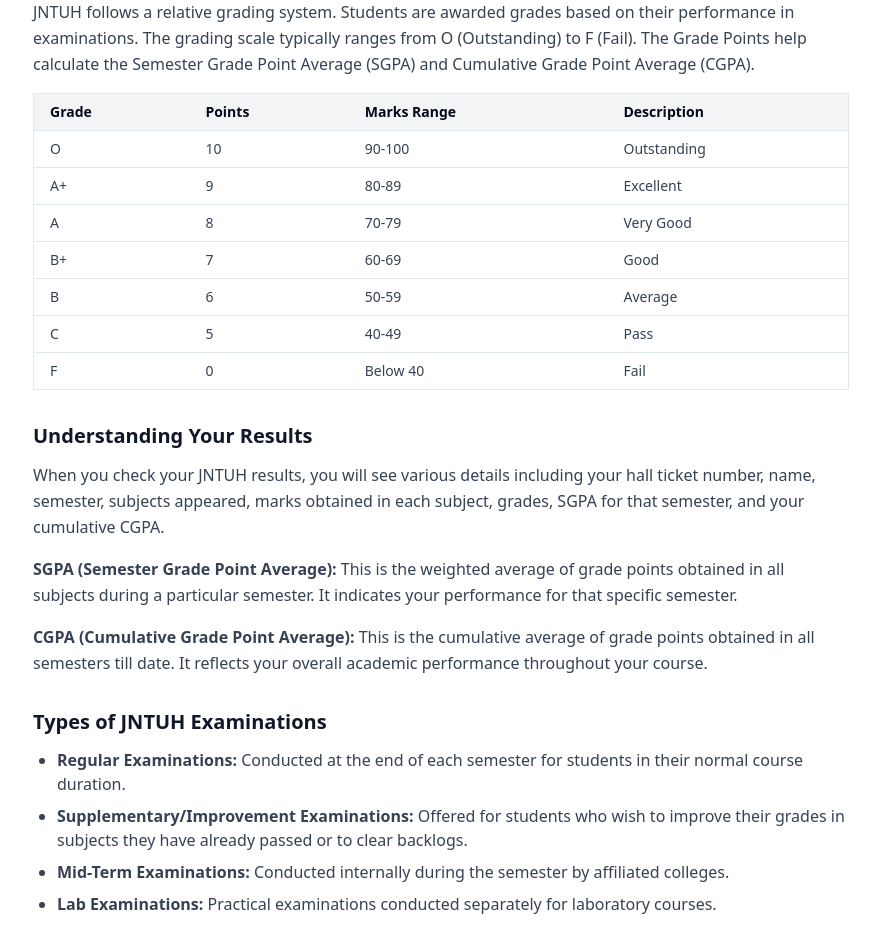
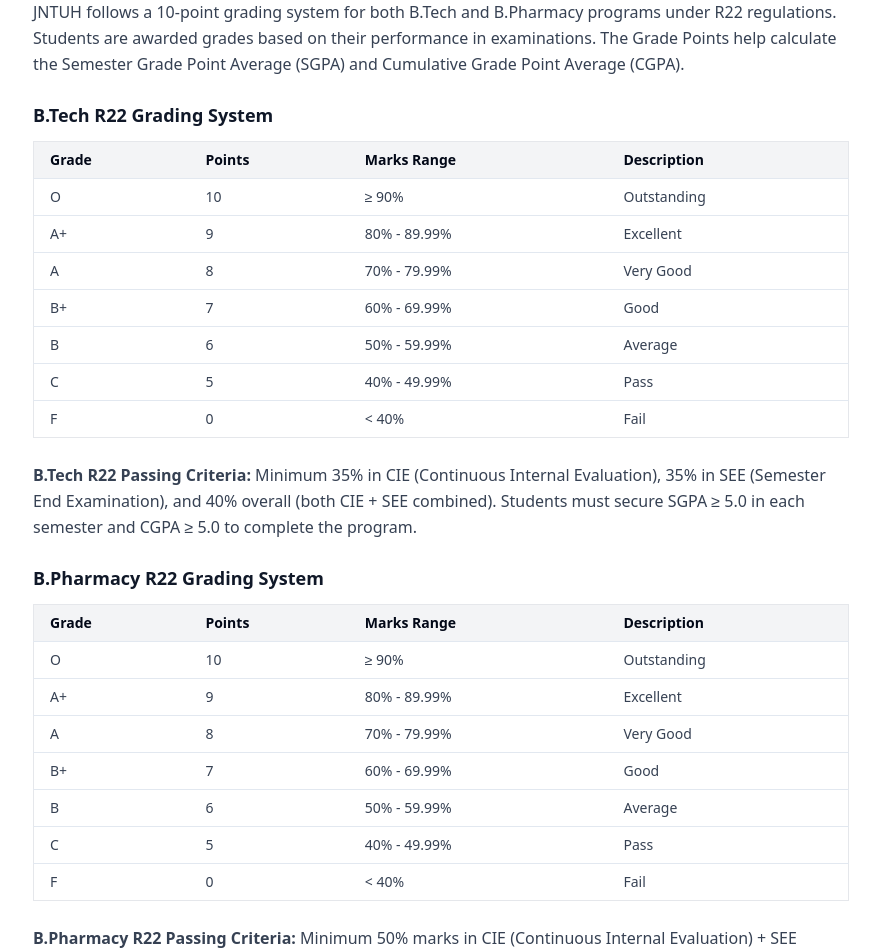
Before and after one commit to Hemant2059/jntuhresult, a Next.js app: page /about in a window 1280 px wide. Shown: the part 760-1712 px from the top of the page, without its empty margins (199-1079 px from the left). Built offline with nearby package versions, Linux system fonts and the light colour scheme.

Commit message:
docs: add separate B.Tech and B.Pharmacy R22 grading tables

```diff
--- a/app/about/page.tsx
+++ b/app/about/page.tsx
@@ -47,15 +47,19 @@ export default function AboutPage() {
         </p>
 
         <h2 className="mt-8 mb-3 text-xl font-semibold text-gray-900">
-          JNTUH Grading System
+          JNTUH Grading System (R22)
         </h2>
 
         <p className="mb-4 text-gray-700 leading-relaxed">
-          JNTUH follows a relative grading system. Students are awarded grades
-          based on their performance in examinations. The grading scale typically
-          ranges from O (Outstanding) to F (Fail). The Grade Points help calculate
-          the Semester Grade Point Average (SGPA) and Cumulative Grade Point Average (CGPA).
+          JNTUH follows a 10-point grading system for both B.Tech and B.Pharmacy
+          programs under R22 regulations. Students are awarded grades based on their
+          performance in examinations. The Grade Points help calculate the Semester
+          Grade Point Average (SGPA) and Cumulative Grade Point Average (CGPA).
         </p>
+
+        <h3 className="mt-6 mb-3 text-lg font-semibold text-gray-900">
+          B.Tech R22 Grading System
+        </h3>
 
         <div className="mb-6 overflow-x-auto">
           <table className="min-w-full border border-gray-200 text-sm">
@@ -71,48 +75,124 @@ export default function AboutPage() {
               <tr className="border-b">
                 <td className="px-4 py-2 font-medium">O</td>
                 <td className="px-4 py-2">10</td>
-                <td className="px-4 py-2">90-100</td>
+                <td className="px-4 py-2">≥ 90%</td>
                 <td className="px-4 py-2">Outstanding</td>
               </tr>
               <tr className="border-b">
                 <td className="px-4 py-2 font-medium">A+</td>
                 <td className="px-4 py-2">9</td>
-                <td className="px-4 py-2">80-89</td>
+                <td className="px-4 py-2">80% - 89.99%</td>
                 <td className="px-4 py-2">Excellent</td>
               </tr>
               <tr className="border-b">
                 <td className="px-4 py-2 font-medium">A</td>
                 <td className="px-4 py-2">8</td>
-                <td className="px-4 py-2">70-79</td>
+                <td className="px-4 py-2">70% - 79.99%</td>
                 <td className="px-4 py-2">Very Good</td>
               </tr>
               <tr className="border-b">
                 <td className="px-4 py-2 font-medium">B+</td>
                 <td className="px-4 py-2">7</td>
-                <td className="px-4 py-2">60-69</td>
+                <td className="px-4 py-2">60% - 69.99%</td>
                 <td className="px-4 py-2">Good</td>
               </tr>
               <tr className="border-b">
                 <td className="px-4 py-2 font-medium">B</td>
                 <td className="px-4 py-2">6</td>
-                <td className="px-4 py-2">50-59</td>
+                <td className="px-4 py-2">50% - 59.99%</td>
                 <td className="px-4 py-2">Average</td>
               </tr>
               <tr className="border-b">
                 <td className="px-4 py-2 font-medium">C</td>
                 <td className="px-4 py-2">5</td>
-                <td className="px-4 py-2">40-49</td>
+                <td className="px-4 py-2">40% - 49.99%</td>
                 <td className="px-4 py-2">Pass</td>
               </tr>
               <tr>
                 <td className="px-4 py-2 font-medium">F</td>
                 <td className="px-4 py-2">0</td>
-                <td className="px-4 py-2">Below 40</td>
+                <td className="px-4 py-2">&lt; 40%</td>
                 <td className="px-4 py-2">Fail</td>
               </tr>
             </tbody>
           </table>
         </div>
+
+        <p className="mb-4 text-gray-700 leading-relaxed">
+          <strong>B.Tech R22 Passing Criteria:</strong> Minimum 35% in CIE (Continuous
+          Internal Evaluation), 35% in SEE (Semester End Examination), and 40% overall
+          (both CIE + SEE combined). Students must secure SGPA ≥ 5.0 in each semester
+          and CGPA ≥ 5.0 to complete the program.
+        </p>
+
+        <h3 className="mt-6 mb-3 text-lg font-semibold text-gray-900">
+          B.Pharmacy R22 Grading System
+        </h3>
+
+        <div className="mb-6 overflow-x-auto">
+          <table className="min-w-full border border-gray-200 text-sm">
+            <thead className="bg-gray-100">
+              <tr>
+                <th className="px-4 py-2 text-left font-semibold border-b">Grade</th>
+                <th className="px-4 py-2 text-left font-semibold border-b">Points</th>
+                <th className="px-4 py-2 text-left font-semibold border-b">Marks Range</th>
+                <th className="px-4 py-2 text-left font-semibold border-b">Description</th>
+              </tr>
+            </thead>
+            <tbody className="text-gray-700">
+              <tr className="border-b">
+                <td className="px-4 py-2 font-medium">O</td>
+                <td className="px-4 py-2">10</td>
+                <td className="px-4 py-2">≥ 90%</td>
+                <td className="px-4 py-2">Outstanding</td>
+              </tr>
+              <tr className="border-b">
+                <td className="px-4 py-2 font-medium">A+</td>
+                <td className="px-4 py-2">9</td>
+                <td className="px-4 py-2">80% - 89.99%</td>
+                <td className="px-4 py-2">Excellent</td>
+              </tr>
+              <tr className="border-b">
+                <td className="px-4 py-2 font-medium">A</td>
+                <td className="px-4 py-2">8</td>
+                <td className="px-4 py-2">70% - 79.99%</td>
+                <td className="px-4 py-2">Very Good</td>
+              </tr>
+              <tr className="border-b">
+                <td className="px-4 py-2 font-medium">B+</td>
+                <td className="px-4 py-2">7</td>
+                <td className="px-4 py-2">60% - 69.99%</td>
+                <td className="px-4 py-2">Good</td>
+              </tr>
+              <tr className="border-b">
+                <td className="px-4 py-2 font-medium">B</td>
+                <td className="px-4 py-2">6</td>
+                <td className="px-4 py-2">50% - 59.99%</td>
+                <td className="px-4 py-2">Average</td>
+              </tr>
+              <tr className="border-b">
+                <td className="px-4 py-2 font-medium">C</td>
+                <td className="px-4 py-2">5</td>
+                <td className="px-4 py-2">40% - 49.99%</td>
+                <td className="px-4 py-2">Pass</td>
+              </tr>
+              <tr>
+                <td className="px-4 py-2 font-medium">F</td>
+                <td className="px-4 py-2">0</td>
+                <td className="px-4 py-2">&lt; 40%</td>
+                <td className="px-4 py-2">Fail</td>
+              </tr>
+            </tbody>
+          </table>
+        </div>
+
+        <p className="mb-4 text-gray-700 leading-relaxed">
+          <strong>B.Pharmacy R22 Passing Criteria:</strong> Minimum 50% marks in
+          CIE (Continuous Internal Evaluation) + SEE combined, with minimum 40%
+          marks in SEE (Semester End Examination) alone. Students must earn 209
+          credits with SGPA ≥ 6.0 in each semester and CGPA ≥ 6.0 to complete
+          the B.Pharmacy program.
+        </p>
 
         <h2 className="mt-8 mb-3 text-xl font-semibold text-gray-900">
           Understanding Your Results
```
